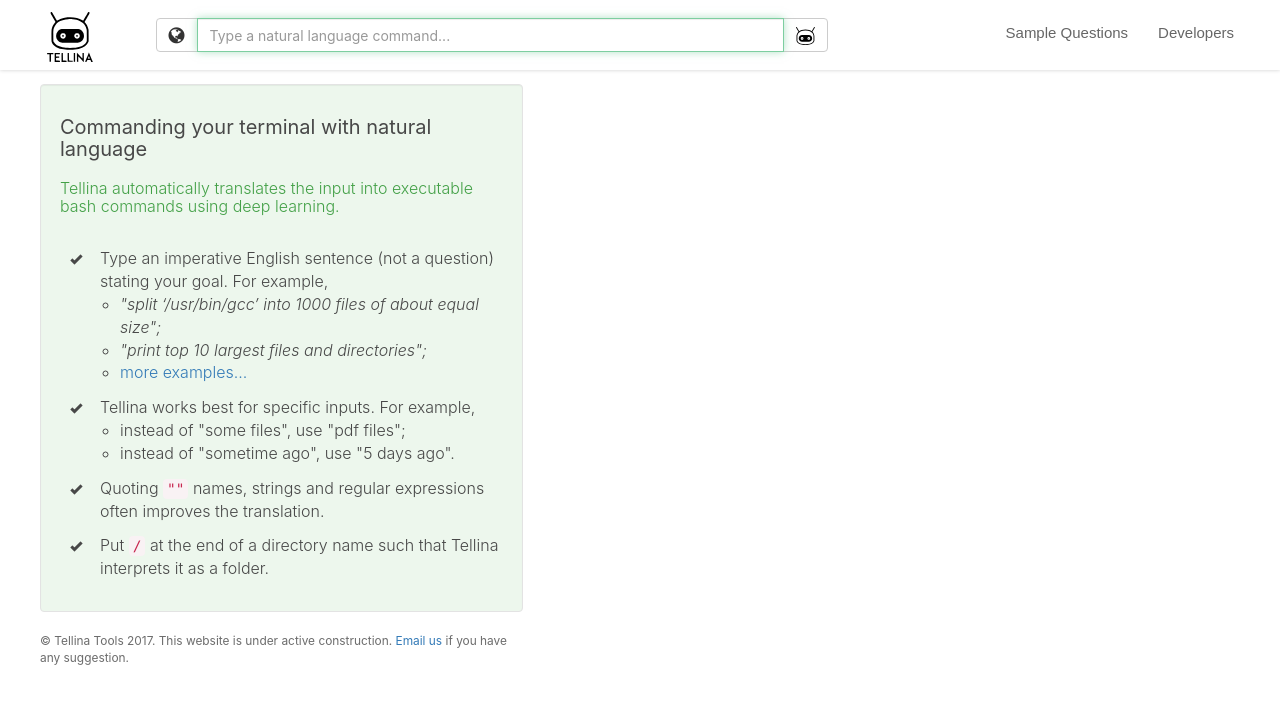
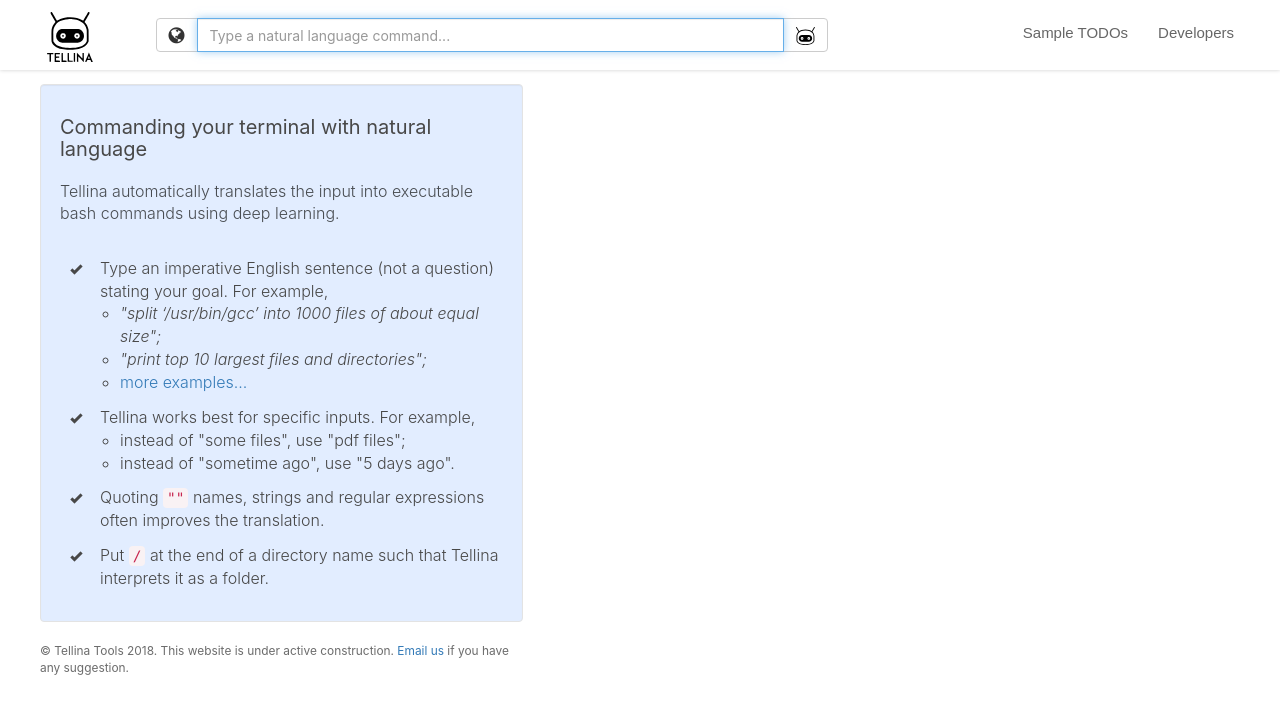
Before and after one commit to TellinaTool/tellina, a Django app: page / in a window 1280 px wide. Shown: the top 714 px of the page. Run offline with Django 3.2, Linux system fonts and the light colour scheme; data that the repository does not hold is empty; some libraries are stand-ins or nearby versions.

Commit message:
switch to blue color scheme

```diff
--- a/website/static/css/index.css
+++ b/website/static/css/index.css
@@ -11,7 +11,7 @@ html, body {
 }
 
 .instruction-panel {
-    background-color: rgba(76, 175, 80, 0.1);
+    background-color: #e2edff;
     color: rgb(72, 72, 72);
     font-size: 16px;
     font-weight: 300;
@@ -26,9 +26,11 @@ html, body {
 
 .instruction-panel > h2 {
     text-align: left;
+    line-height: 1.4;
     font-size: 16px;
     font-weight: 300;
-    color: #43a047;
+    /* color: #43a047; */
+    color: #484c51;
 }
 
 .instruction-panel > ul > li{
@@ -65,6 +67,11 @@ html, body {
     -webkit-animation-duration: 1s;
 }
 
+.btn-tag {
+    background-color: #e2edff;
+    color: #5a6b87;
+}
+
 @media (max-width: 980px) {
     .body-panel {
       padding-top: 160px;
--- a/website/static/css/main.css
+++ b/website/static/css/main.css
@@ -188,12 +188,12 @@ body.loading .modal {
    left: 0;
 }
 
-#top-search:focus {
+/* #top-search:focus {
    border-color: #7DCEA0;
-   -moz-box-shadow: 0 0 8px rgba(125, 206, 160, 0.6);
-   box-shadow: 0 1px 1px rgba(0, 0, 0, 0.075) inset, 0 0 8px rgba(125, 206, 160,  0.6);
+   -moz-box-shadow: 0 0 8px rgba(125, 125, 206, 0.6);
+   box-shadow: 0 1px 1px rgba(0, 0, 0, 0.075) inset, 0 0 8px rgba(125, 125, 206, 0.6);
    outline: 0 none;
-}
+} */
 
 #prevnext {
     text-align: center;
--- a/website/static/html/translator/index.html
+++ b/website/static/html/translator/index.html
@@ -26,7 +26,7 @@
                         <!-- Collect the nav links, forms, and other content for toggling -->
                         <div class="collapse navbar-collapse" id="bs-example-navbar-collapse-1">
                             <ul class="nav navbar-nav">
-                                <li class="example-or-recently-asked"><a class="example-or-recently-asked-text-display">Sample Questions</a></li>
+                                <li class="example-or-recently-asked"><a class="example-or-recently-asked-text-display">Sample TODOs</a></li>
                                 <li><a href="developers">Developers</a></li>
                             </ul>
                         </div>
@@ -66,7 +66,7 @@
                         </ul>
                     </div>
                     <footer class="hidden-xs hidden-sm">
-                        <div class="footer"><small>&copy; Tellina Tools 2017. This website is under active construction. <a href="mailto:xilin@cs.washington.edu?Subject=Tellina%20Website" target="_top">Email us</a> if you have any suggestion.</small></div>
+                        <div class="footer"><small>&copy; Tellina Tools 2018. This website is under active construction. <a href="mailto:xilin@cs.washington.edu?Subject=Tellina%20Website" target="_top">Email us</a> if you have any suggestion.</small></div>
                     </footer>
                 </div>
                 <div class="col-md-7 col-xs-12 col-sm-12">
@@ -77,7 +77,7 @@
         </div>
 
         <footer class="hidden-md hidden-lg hidden-xl" style="text-align: center">
-            <div class="footer"><small>&copy; Tellina Tools 2017. This website is under active construction. <a href="mailto:xilin@cs.washington.edu?Subject=Tellina%20Website" target="_top">Email us</a> if you have any suggestion.</small></div>
+            <div class="footer"><small>&copy; Tellina Tools 2018. This website is under active construction. <a href="mailto:xilin@cs.washington.edu?Subject=Tellina%20Website" target="_top">Email us</a> if you have any suggestion.</small></div>
         </footer>
     {% endblock %}
 
@@ -125,7 +125,7 @@
                                           false);
                         });
                         $('.example-panel').show();
-                        $('.example-or-recently-asked-text-display').text('Recently Asked');
+                        $('.example-or-recently-asked-text-display').text('Recently Issued');
                         recently_asked = false;
                     } else {
                         $('.example-panel').hide();
@@ -134,7 +134,7 @@
                                           true);
                         });
                         $('.recently-asked-panel').show();
-                        $('.example-or-recently-asked-text-display').text('Sample Questions');
+                        $('.example-or-recently-asked-text-display').text('Sample TODOs');
                         recently_asked = true;
                     }
                 });
@@ -161,21 +161,17 @@
                                     <span class="nl-request">${data_point.nl}</span><br>
                             </div>`;
                     };
-                    panel_tags = '';
+                    panel_tags = '<div style="padding: 0 0 0 20px; text-align: left">';
                     for (var j = 0; j < data_point.tags.length; j ++) {
                         panel_tags = panel_tags +
-                            '<li><code>' +
-                            data_point.tags[j] +
-                            '</code></li>';
+                            '<button type="button" class="btn btn-tag btn-xs">' +
+                                data_point.tags[j] +
+                            '</button>&nbsp;';
                     }
+                    panel_tags = panel_tags + '</div>'
                     panel_obj.append(
                         `<div class='row'>
                             <div class="[ panel panel-default ] panel-google-plus">
-                                <div class='panel-google-plus-tags'>
-                                    <ul>
-                        ` + panel_tags +
-                        `           </ul>
-                                </div>
                         ` + panel_request +
                         `       <div class='panel-body'>
                                     <div style='margin: 16px 20px 0px 20px'>
@@ -184,7 +180,8 @@
                                         </code>
                                     </div>
                                 </div>
-                        ` + `   <div class='panel-footer'>
+                        ` + panel_tags +
+                        `   <div class='panel-footer'>
                                     <button type='button' class="[ btn btn-default expand-translation-instance ]">
                                         <span class="[ fa fa-plus-square-o ]"></span>
                                     </button>
```
